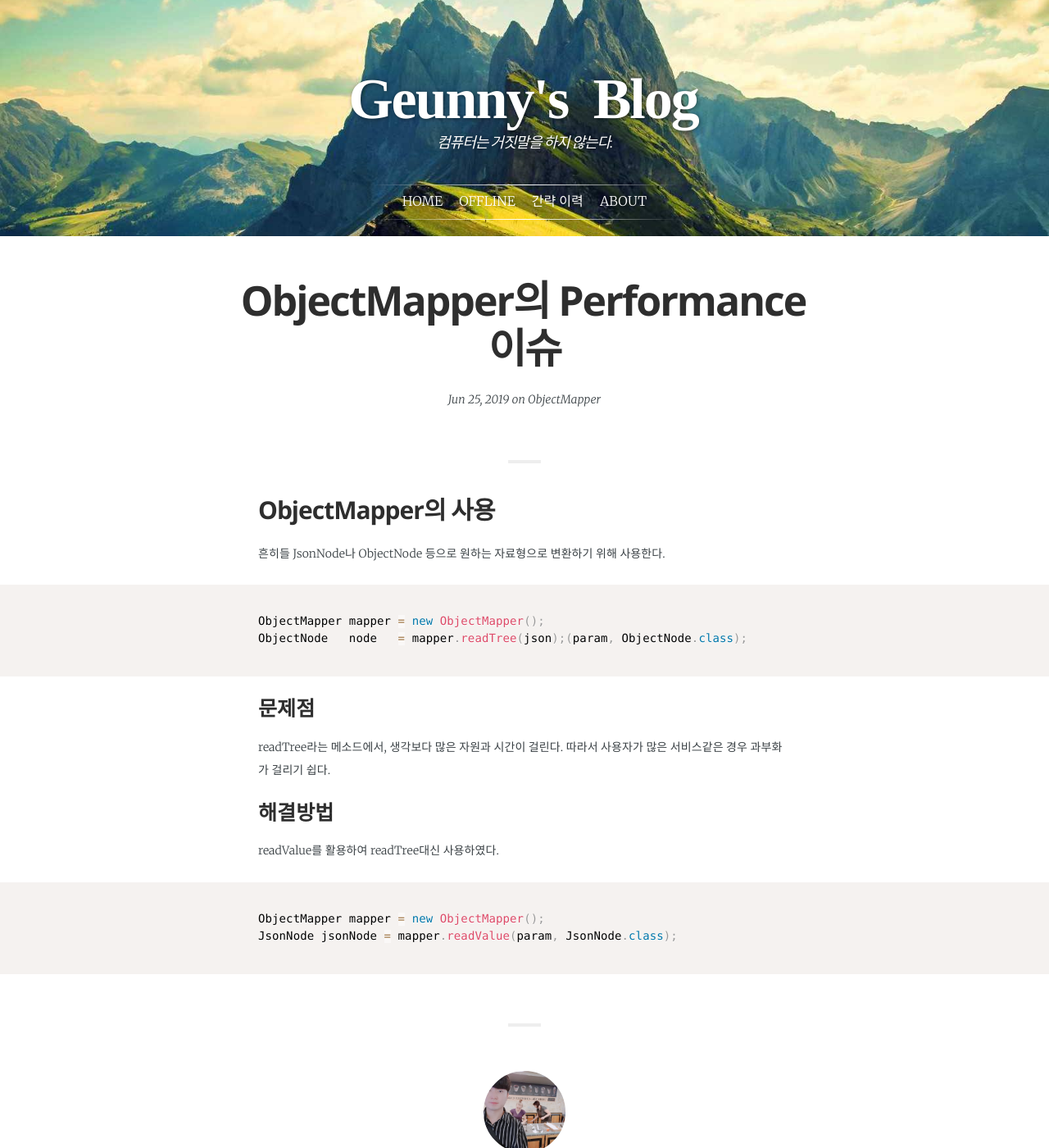
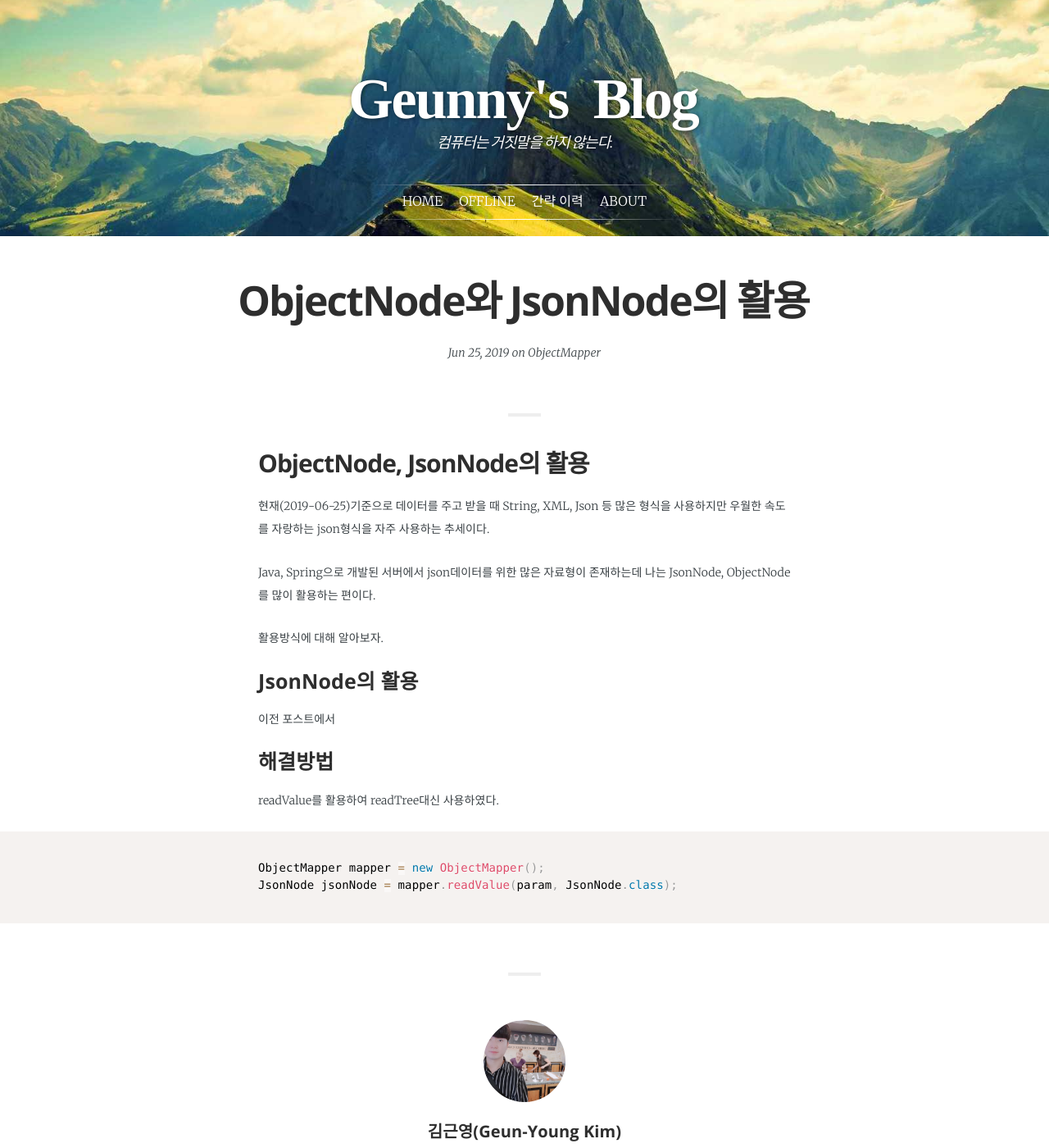
Before and after one commit to jwillmer/jekyllDecent, a Jekyll site: the page built from _posts/2019-06-25-JsonNode2.md, in a window 1280 px wide and 1400 px high. Shown: the whole window at 82% size. Built offline with Jekyll 4.4.1, drawn with Linux system fonts in a browser that asks for light colours; some web fonts are replaced.

Commit message:
Update 2019-06-25-JsonNode2.md

````diff
--- a/_posts/2019-06-25-JsonNode2.md
+++ b/_posts/2019-06-25-JsonNode2.md
@@ -1,7 +1,7 @@
 ---
 layout:            post
-title:             "ObjectMapper의 Performance 이슈"
-menutitle:         "ObjectMapper의 Performance 이슈"
+title:             "ObjectNode와 JsonNode의 활용"
+menutitle:         "ObjectNode와 JsonNode의 활용"
 tags:              ObjectMapper
 category:          Java
 author:            geunyoung
@@ -12,22 +12,18 @@ language:          KO
 comments:          true
 ---
 
-## ObjectMapper의 사용
+## ObjectNode, JsonNode의 활용
 
-흔히들 JsonNode나 ObjectNode 등으로 원하는 자료형으로 변환하기 위해 사용한다.
+현재(2019-06-25)기준으로 데이터를 주고 받을 때 String, XML, Json 등 많은 형식을 사용하지만 우월한 속도를 자랑하는 json형식을 자주 사용하는 추세이다.
 
-```java
+Java, Spring으로 개발된 서버에서 json데이터를 위한 많은 자료형이 존재하는데 나는 JsonNode, ObjectNode를 많이 활용하는 편이다.
 
-ObjectMapper mapper = new ObjectMapper();
-ObjectNode   node   = mapper.readTree(json);(param, ObjectNode.class);
-
-```
+활용방식에 대해 알아보자.
 
 
-### 문제점
+### JsonNode의 활용
 
-readTree라는 메소드에서, 생각보다 많은 자원과 시간이 걸린다. 따라서 사용자가 많은 서비스같은 경우 과부화가 걸리기 쉽다.
-
+이전 포스트에서
 
 ### 해결방법
 
````
